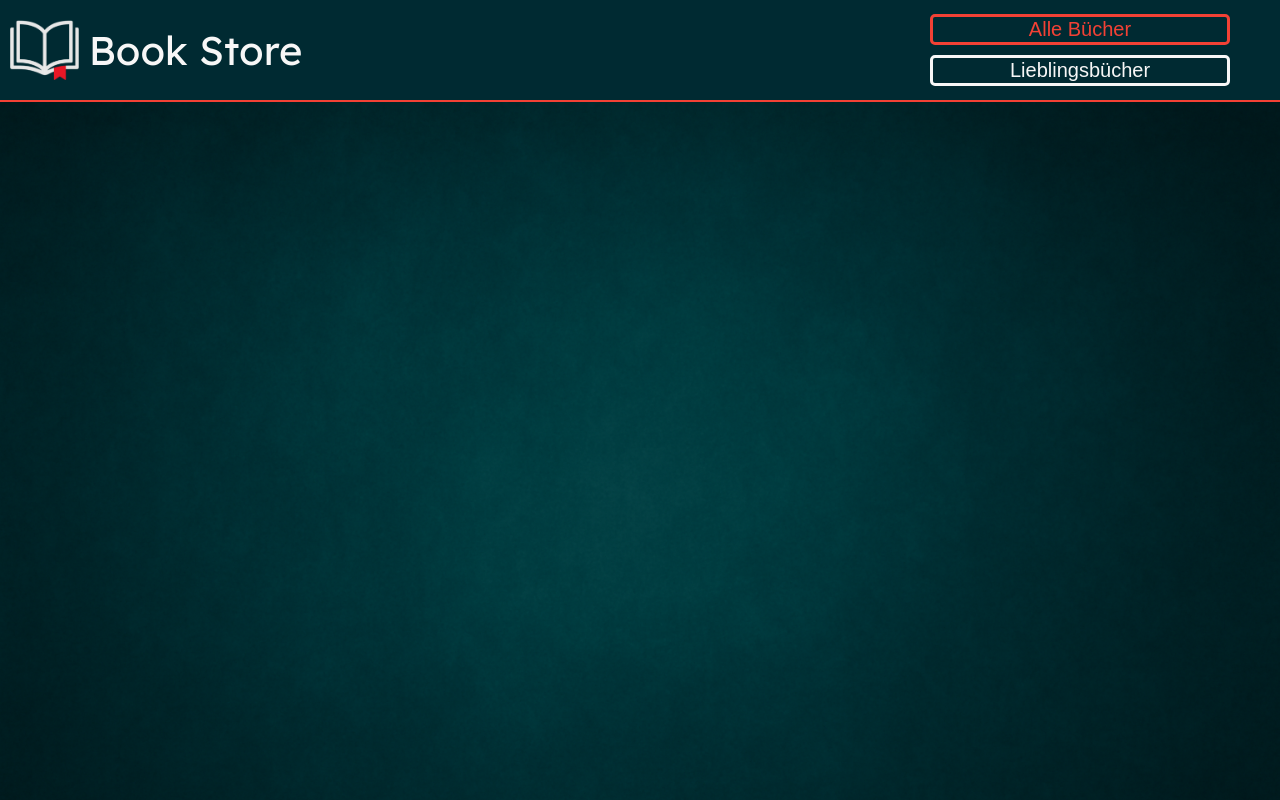
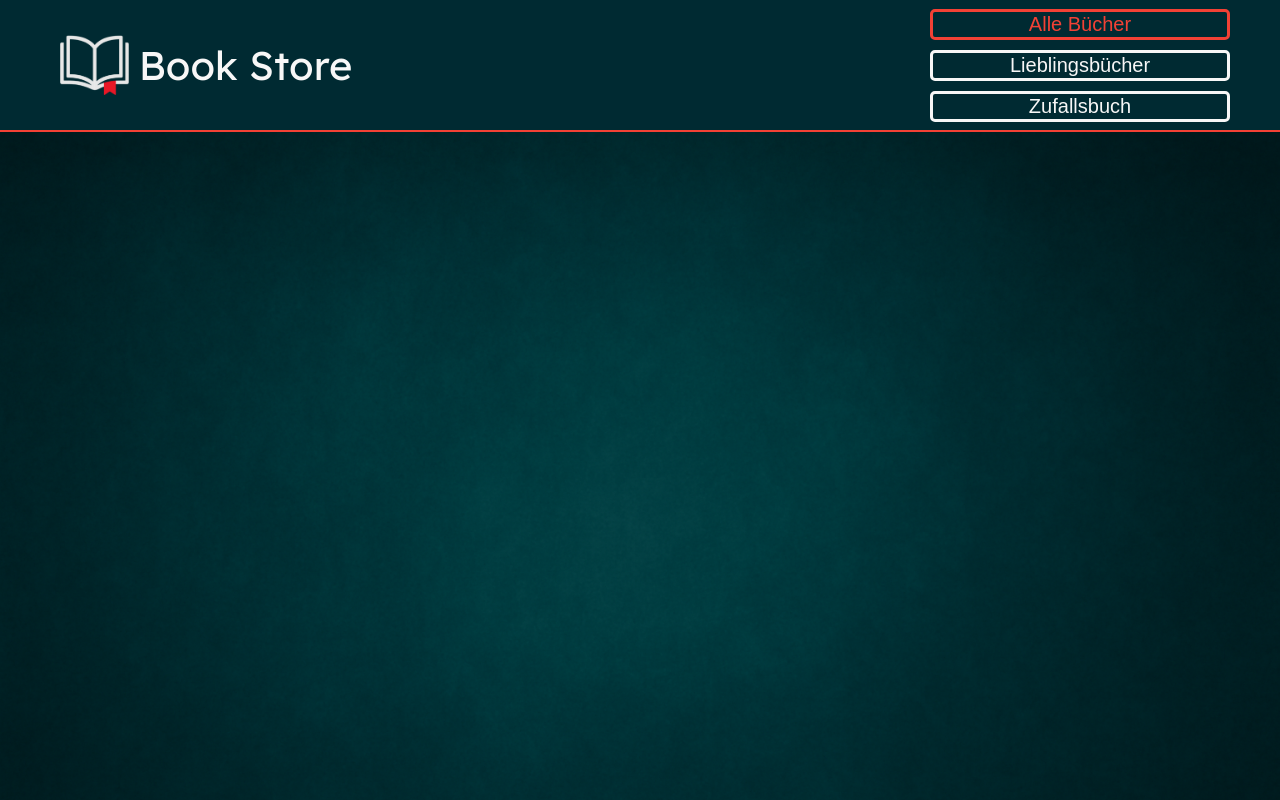
Before and after one commit to MalteSchuette/Book_Store, a plain HTML site: page index.html in a window 1280 px wide. Shown: the top 800 px of the page. Drawn offline with Linux system fonts and the light colour scheme.

Commit message:
added button random book

```diff
--- a/index.html
+++ b/index.html
@@ -13,13 +13,14 @@
 <body onload="init()">
     <header>
         <div class="max_width">
-            <div class="logo">
+            <div class="logo" onclick="renderMainContent()">
                 <img src="./assets/Icons/logo_book_store.png" alt="Logo vom Book Store">
                 <span id="text_logo">Book Store</span>
             </div>
             <div id="filter_buttons">
                 <button id="button_all_books" onclick="renderMainContent()">Alle Bücher</button>
                 <button id="button_favorites" onclick="renderFavoriteContent()">Lieblingsbücher</button>
+                <button id="button_random" onclick="renderRandomBook()">Zufallsbuch</button>
             </div>
         </div>
     </header>
--- a/script.js
+++ b/script.js
@@ -187,6 +187,7 @@ function renderMainContent() {
   contentRef.innerHTML = ""
   document.getElementById("button_all_books").classList.add("active_rn")
   document.getElementById("button_favorites").classList.remove("active_rn")
+  document.getElementById("button_random").classList.remove("active_rn")
   for (let index = 0; index < books.length; index++) {
     let myContent = books[index];
     contentRef.innerHTML += getMainContent(index);
@@ -270,6 +271,7 @@ function renderFavoriteContent() {
   contentRef.innerHTML = ""
   document.getElementById("button_all_books").classList.remove("active_rn")
   document.getElementById("button_favorites").classList.add("active_rn")
+  document.getElementById("button_random").classList.remove("active_rn")
 
   for (let index = 0; index < books.length; index++) {
     let myContent = books[index];
@@ -293,3 +295,14 @@ function getFromLocalStorage() {
   let savedData = localStorage.getItem("myBooks")
   books = JSON.parse(savedData)
 }
+
+function renderRandomBook() {
+  contentRef = document.getElementById("main_content")
+  contentRef.innerHTML = ""
+  document.getElementById("button_all_books").classList.remove("active_rn")
+  document.getElementById("button_favorites").classList.remove("active_rn")
+  document.getElementById("button_random").classList.add("active_rn")
+
+  let randomBook = Math.floor(Math.random() * books.length);
+  document.getElementById("main_content").innerHTML += getMainContent(randomBook);
+}
--- a/style.css
+++ b/style.css
@@ -13,7 +13,7 @@ body {
 }
 
 header {
-    height: 100px;
+    height: 130px;
     width: 100%;
     background-color: #002A32;
     border-bottom: 2px solid  #F24135;
@@ -181,9 +181,16 @@ button {
     display: flex;
     justify-content: center;
     align-items: center;
+    margin-left: 50px;
+    cursor: pointer;
 }
 
 #button_favorites {
+    width: 300px;
+    margin-right: 50px;
+}
+
+#button_random {
     width: 300px;
     margin-right: 50px;
 }
```
